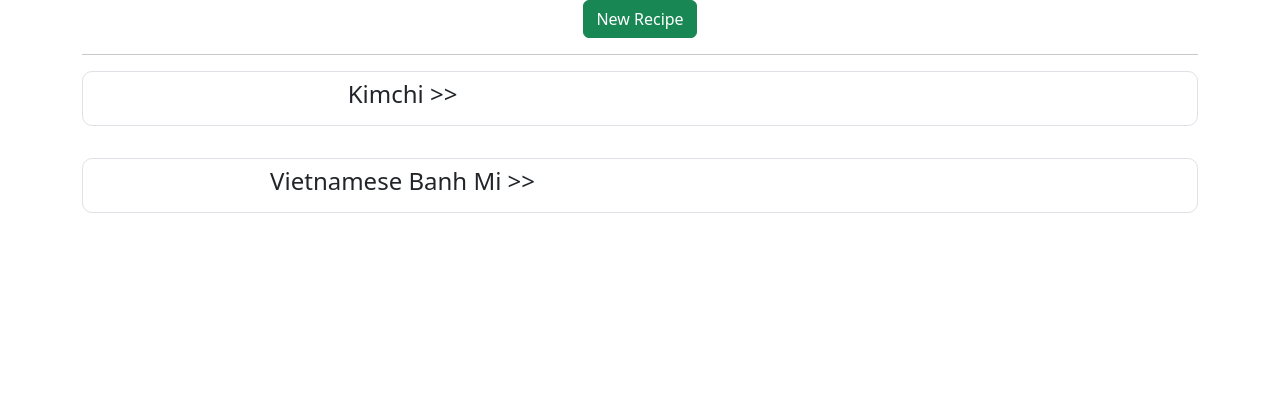
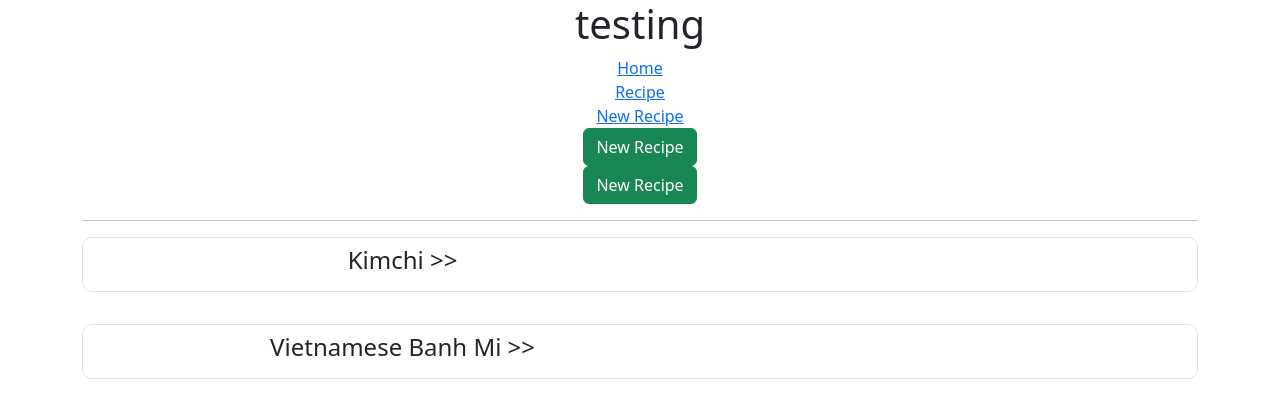
Before and after one commit to NamKingCSAT/vrecipebook, an Angular app: page /recipes in a window 1280 px wide. Shown: the top 418 px of the page. Built offline with nearby package versions, Linux system fonts and the light colour scheme.

Commit message:
working on adding editing page for recipe

```diff
--- a/src/app/app-routing.module.ts
+++ b/src/app/app-routing.module.ts
@@ -4,12 +4,10 @@ import { RecipeEditComponent } from './recipes/recipe-edit/recipe-edit.component
 import { RecipesComponent } from './recipes/recipes.component';
 
 const routes: Routes = [
-  { path: '', redirectTo: '/recipes', pathMatch: 'full' },
   {
     path: 'recipes',
     component: RecipesComponent,
     children: [
-      // { path: '', component: RecipeStartComponent },
       { path: 'new', component: RecipeEditComponent },
       {
         path: ':id/edit',
--- a/src/app/app.component.html
+++ b/src/app/app.component.html
@@ -1,3 +1,7 @@
 <div class="container text-center">
-  <app-recipe-list></app-recipe-list>
+  <h1>testing</h1>
+  <a routerLink="/">Home</a><br />
+  <a routerLink="/recipes">Recipe</a><br />
+  <a routerLink="/recipes/new">New Recipe</a>
+  <router-outlet></router-outlet>
 </div>
--- a/src/app/recipes/recipe-edit/recipe-edit.component.html
+++ b/src/app/recipes/recipe-edit/recipe-edit.component.html
@@ -1 +1 @@
-<h1>Editing Page</h1>
+<h1>Editing Page!!!!!!!</h1>
--- a/src/app/recipes/recipes.component.html
+++ b/src/app/recipes/recipes.component.html
@@ -0,0 +1,6 @@
+<div class="row">
+  <div class="col-xs-12">
+    <button class="btn btn-success">New Recipe</button>
+  </div>
+</div>
+<app-recipe-list></app-recipe-list>
```
